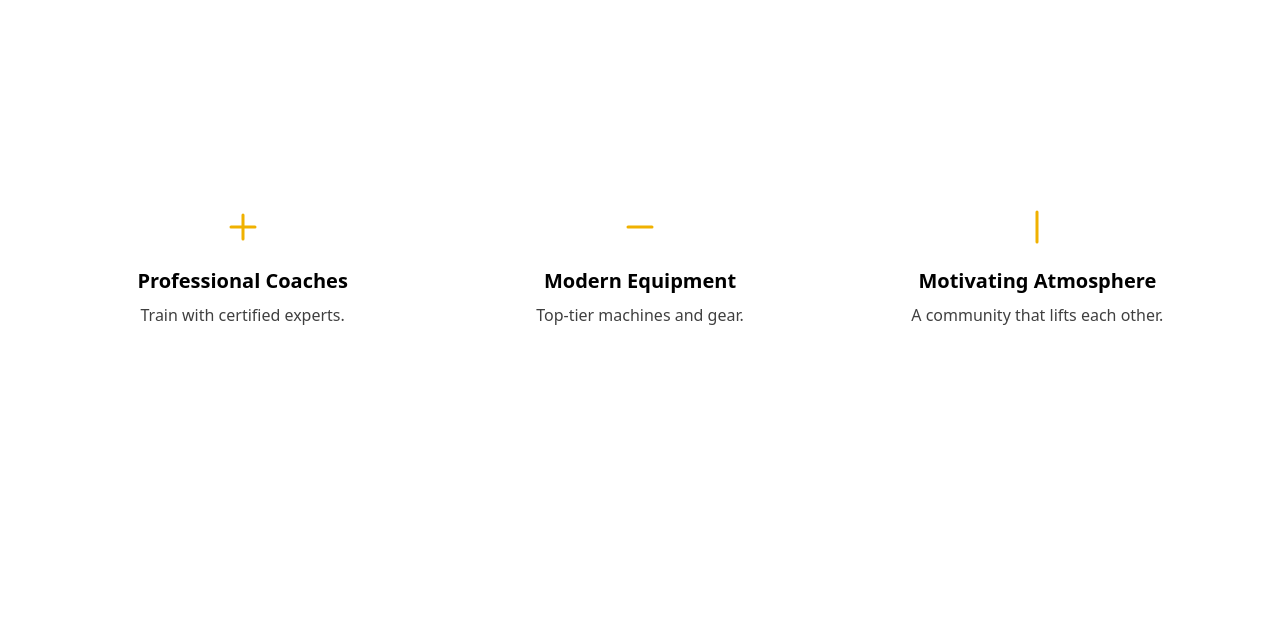
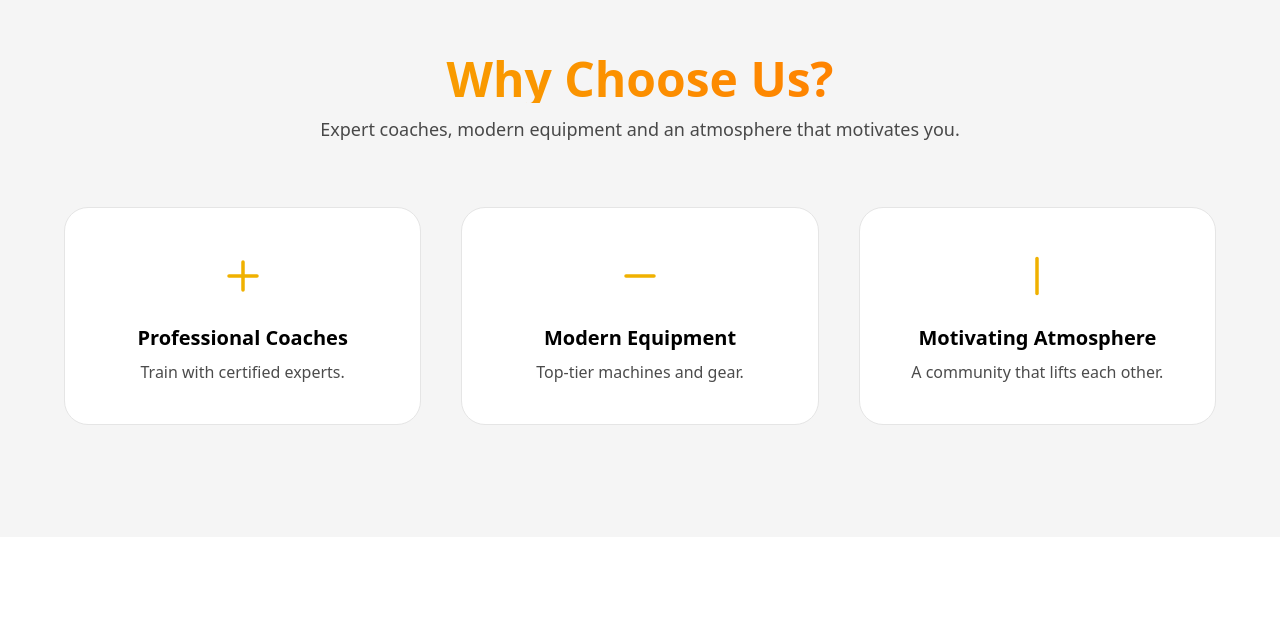
Before and after one commit to bawlamarwan09-cmyk/rachidgym, a React (Vite) app: page /gym in a window 1280 px wide. Shown: the part 857-1480 px from the top of the page. Built offline with nearby package versions, Linux system fonts and the light colour scheme.

Commit message:
Update Features.jsx

```diff
--- a/src/components/Features.jsx
+++ b/src/components/Features.jsx
@@ -2,67 +2,90 @@ import React from "react";
 
 export default function FeaturesSection() {
   return (
-    <section id="features" className="py-24 px-6 md:px-12">
+    <section
+      id="features"
+      className="py-28 px-6 md:px-12 bg-neutral-100"
+    >
       <div className="max-w-6xl mx-auto">
+
         {/* Title */}
-        <h2 className="text-4xl font-extrabold text-center soft-reveal">
+        <h2 className="text-4xl md:text-5xl font-extrabold text-center bg-gradient-to-r from-yellow-500 to-orange-500 bg-clip-text text-transparent">
           Why Choose Us?
         </h2>
 
-        <p className="text-center mt-3 opacity-75 soft-reveal">
+        <p className="text-center mt-3 opacity-70 text-lg">
           Expert coaches, modern equipment and an atmosphere that motivates you.
         </p>
 
         {/* FEATURES GRID */}
-        <div className="mt-14 grid grid-cols-1 md:grid-cols-3 gap-10">
+        <div className="mt-16 grid grid-cols-1 md:grid-cols-3 gap-10">
 
-          {/* Feature 1 */}
-          <div className="rounded-3xl bg-white p-8 soft-shadow card-animate">
-            <div className="flex justify-center">
-              <svg className="w-12 h-12 text-yellow-500" strokeWidth="1.5" stroke="currentColor" fill="none" viewBox="0 0 24 24">
+          <FeatureCard
+            icon={
+              <svg
+                className="w-14 h-14 text-yellow-500"
+                strokeWidth="1.5"
+                stroke="currentColor"
+                fill="none"
+                viewBox="0 0 24 24"
+              >
                 <path strokeLinecap="round" strokeLinejoin="round" d="M12 6v12m6-6H6" />
               </svg>
-            </div>
-            <h3 className="mt-4 text-xl font-extrabold text-center">
-              Professional Coaches
-            </h3>
-            <p className="text-center opacity-75 mt-2">
-              Train with certified experts.
-            </p>
-          </div>
+            }
+            title="Professional Coaches"
+            desc="Train with certified experts."
+          />
 
-          {/* Feature 2 */}
-          <div className="rounded-3xl bg-white p-8 soft-shadow card-animate">
-            <div className="flex justify-center">
-              <svg className="w-12 h-12 text-yellow-500" strokeWidth="1.5" stroke="currentColor" fill="none" viewBox="0 0 24 24">
+          <FeatureCard
+            icon={
+              <svg
+                className="w-14 h-14 text-yellow-500"
+                strokeWidth="1.5"
+                stroke="currentColor"
+                fill="none"
+                viewBox="0 0 24 24"
+              >
                 <path strokeLinecap="round" strokeLinejoin="round" d="M6 12h12" />
               </svg>
-            </div>
-            <h3 className="mt-4 text-xl font-extrabold text-center">
-              Modern Equipment
-            </h3>
-            <p className="text-center opacity-75 mt-2">
-              Top-tier machines and gear.
-            </p>
-          </div>
+            }
+            title="Modern Equipment"
+            desc="Top-tier machines and gear."
+          />
 
-          {/* Feature 3 */}
-          <div className="rounded-3xl bg-white p-8 soft-shadow card-animate">
-            <div className="flex justify-center">
-              <svg className="w-12 h-12 text-yellow-500" strokeWidth="1.5" stroke="currentColor" fill="none" viewBox="0 0 24 24">
+          <FeatureCard
+            icon={
+              <svg
+                className="w-14 h-14 text-yellow-500"
+                strokeWidth="1.5"
+                stroke="currentColor"
+                fill="none"
+                viewBox="0 0 24 24"
+              >
                 <path strokeLinecap="round" strokeLinejoin="round" d="M12 4.5v15" />
               </svg>
-            </div>
-            <h3 className="mt-4 text-xl font-extrabold text-center">
-              Motivating Atmosphere
-            </h3>
-            <p className="text-center opacity-75 mt-2">
-              A community that lifts each other.
-            </p>
-          </div>
+            }
+            title="Motivating Atmosphere"
+            desc="A community that lifts each other."
+          />
 
         </div>
       </div>
     </section>
   );
 }
+
+function FeatureCard({ icon, title, desc }) {
+  return (
+    <div className="
+      rounded-3xl bg-white p-10 border border-neutral-200
+      hover:border-yellow-500 hover:shadow-xl hover:shadow-yellow-500/20
+      transition-all duration-300 hover:-translate-y-2
+    ">
+      <div className="flex justify-center">{icon}</div>
+
+      <h3 className="mt-5 text-xl font-bold text-center">{title}</h3>
+
+      <p className="text-center opacity-70 mt-2">{desc}</p>
+    </div>
+  );
+}
```
